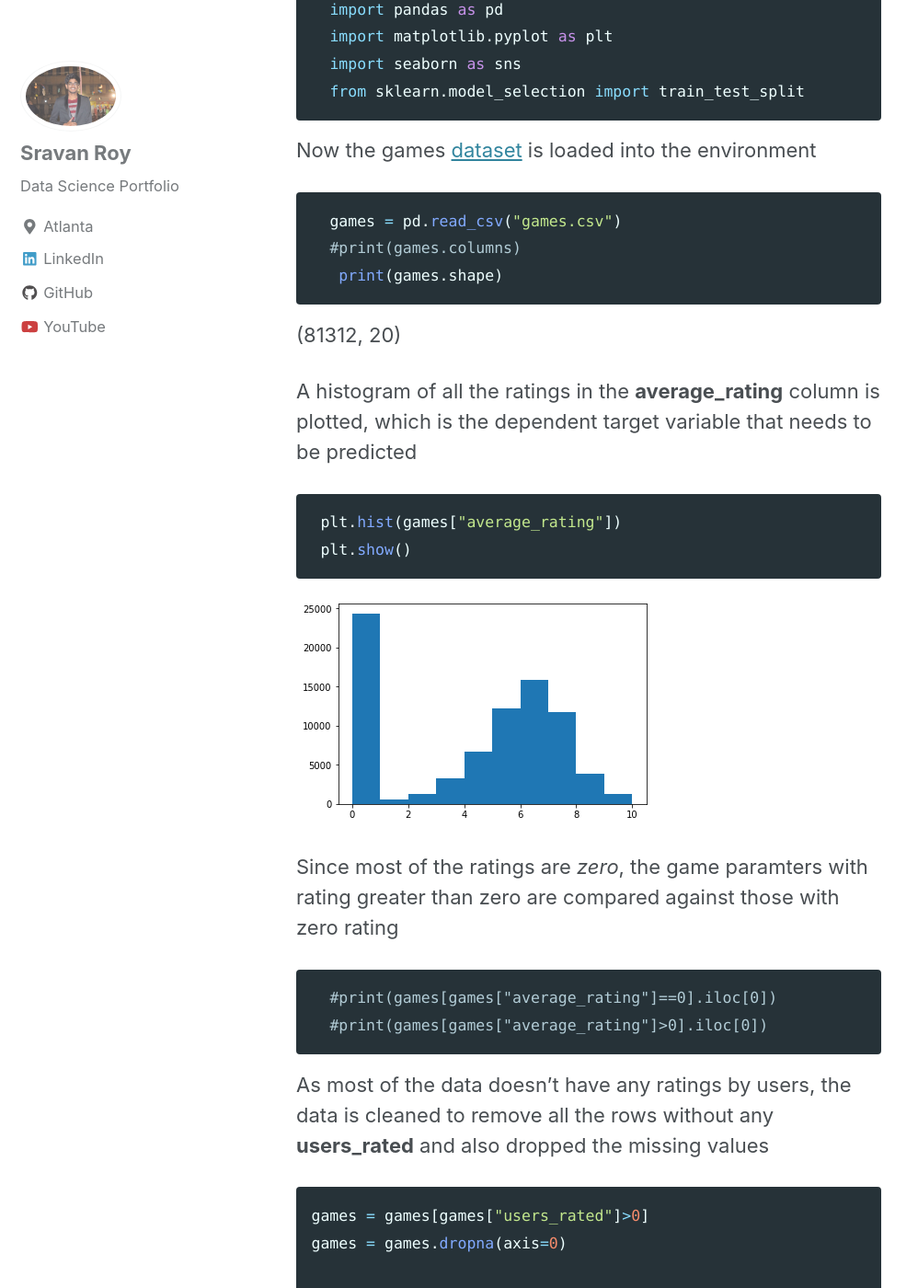
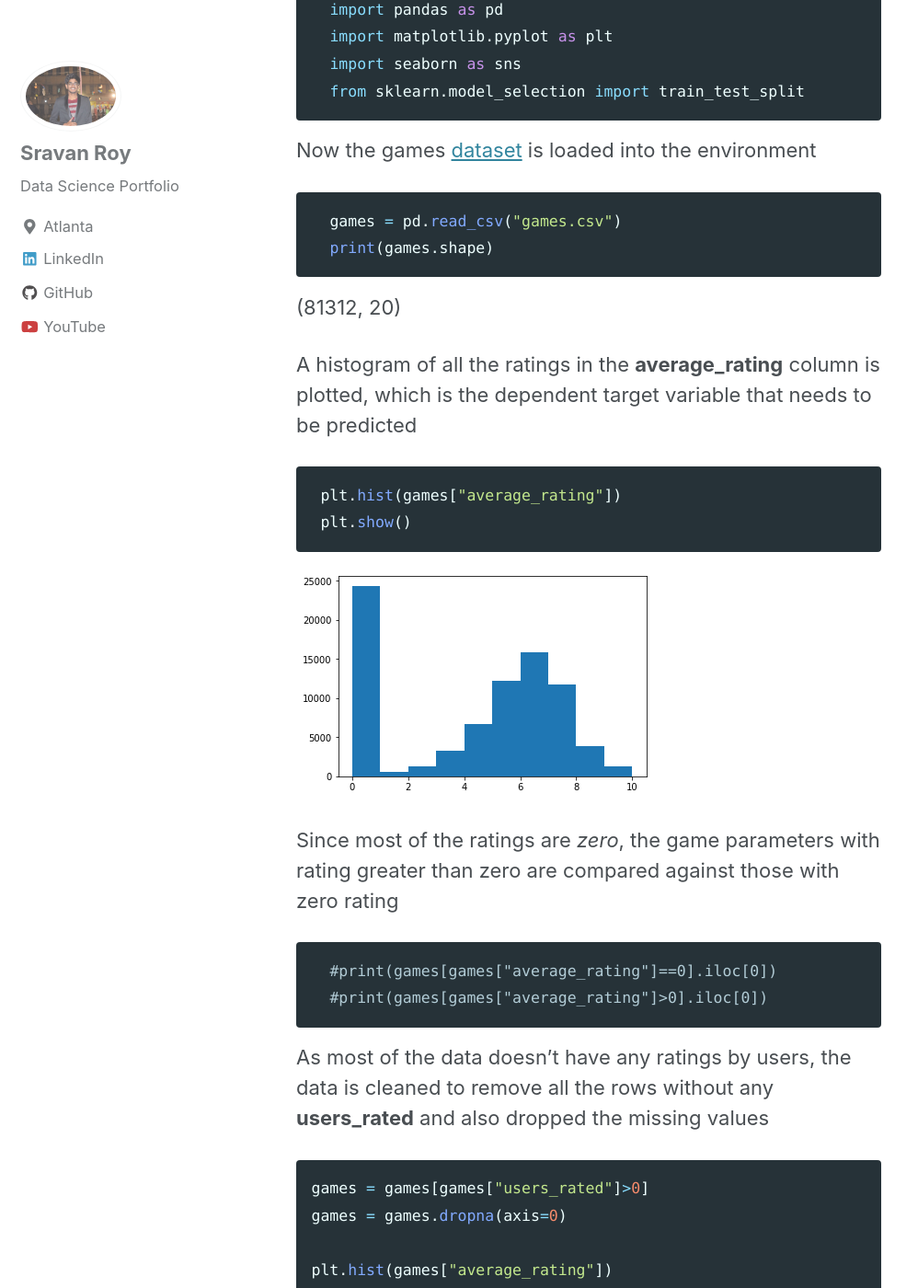
Before and after one commit to sravanroy/sravanroy.github.io, a Jekyll site: the page built from _posts/2018-12-29-Board_Game_Review_Prediction.md, in a window 1280 px wide and 1400 px high, scrolled down 1716 px. Shown: the whole window at 92% size, without its empty margins (0-998 px from the left). Built offline with Jekyll 4.4.1, drawn with Linux system fonts in a browser that asks for light colours; cached includes are drawn as plain includes; nearby versions of some CDN libraries; some of the changed text lies outside the part shown.

Commit message:
Update 2018-12-29-Board_Game_Review_Prediction.md

````diff
--- a/_posts/2018-12-29-Board_Game_Review_Prediction.md
+++ b/_posts/2018-12-29-Board_Game_Review_Prediction.md
@@ -29,8 +29,7 @@
 Now the games [dataset](https://github.com/sravanroy/sravanroy.github.io/tree/master/datasets/board_game_predictor/games.csv) is loaded into the environment
 ```python
   games = pd.read_csv("games.csv")
-  #print(games.columns)
-   print(games.shape)
+  print(games.shape)
 ```
 
 (81312, 20)
@@ -43,7 +42,7 @@
 ![alt]({{ site.url }}{{ site.baseurl }}/images/board_game/hist1.png)
 
 
-Since most of the ratings are *zero*, the game paramters with rating greater than zero are compared against those with zero rating
+Since most of the ratings are *zero*, the game parameters with rating greater than zero are compared against those with zero rating
 ```python
   #print(games[games["average_rating"]==0].iloc[0])
   #print(games[games["average_rating"]>0].iloc[0])
````
Also changed, not shown: other parts of _posts/2018-12-29-Board_Game_Review_Prediction.md (+5 -3 lines).
